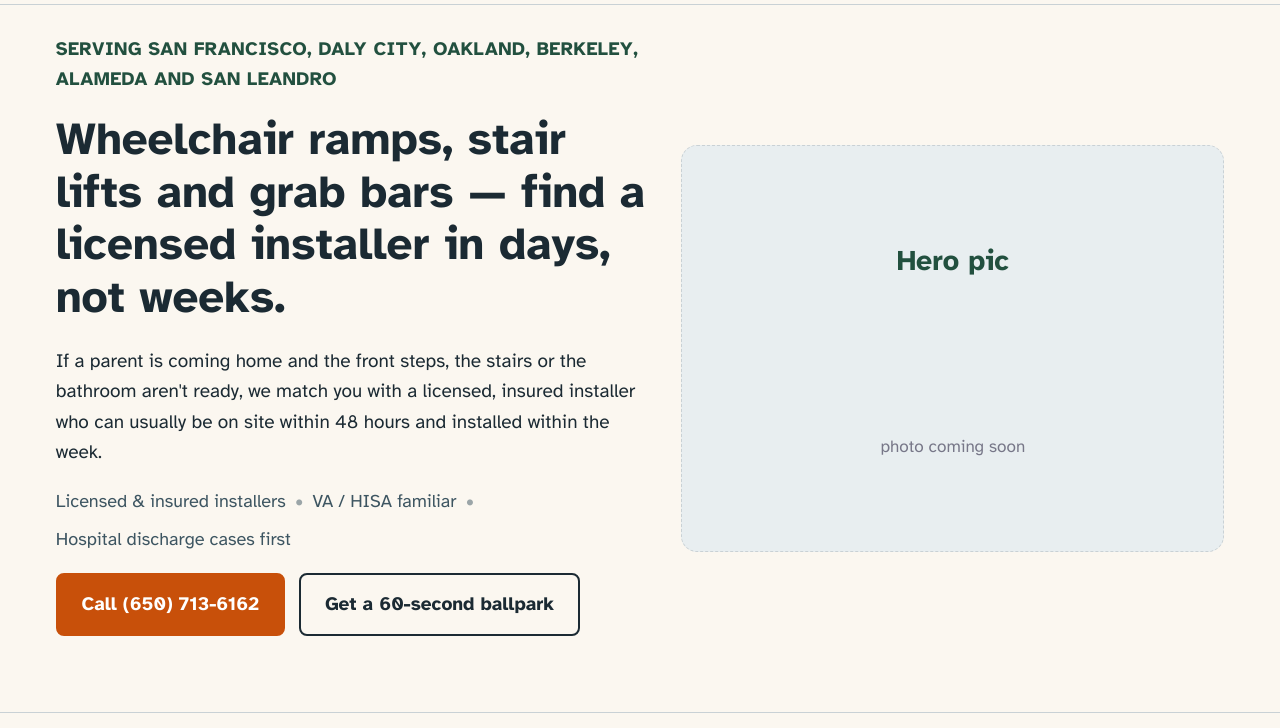
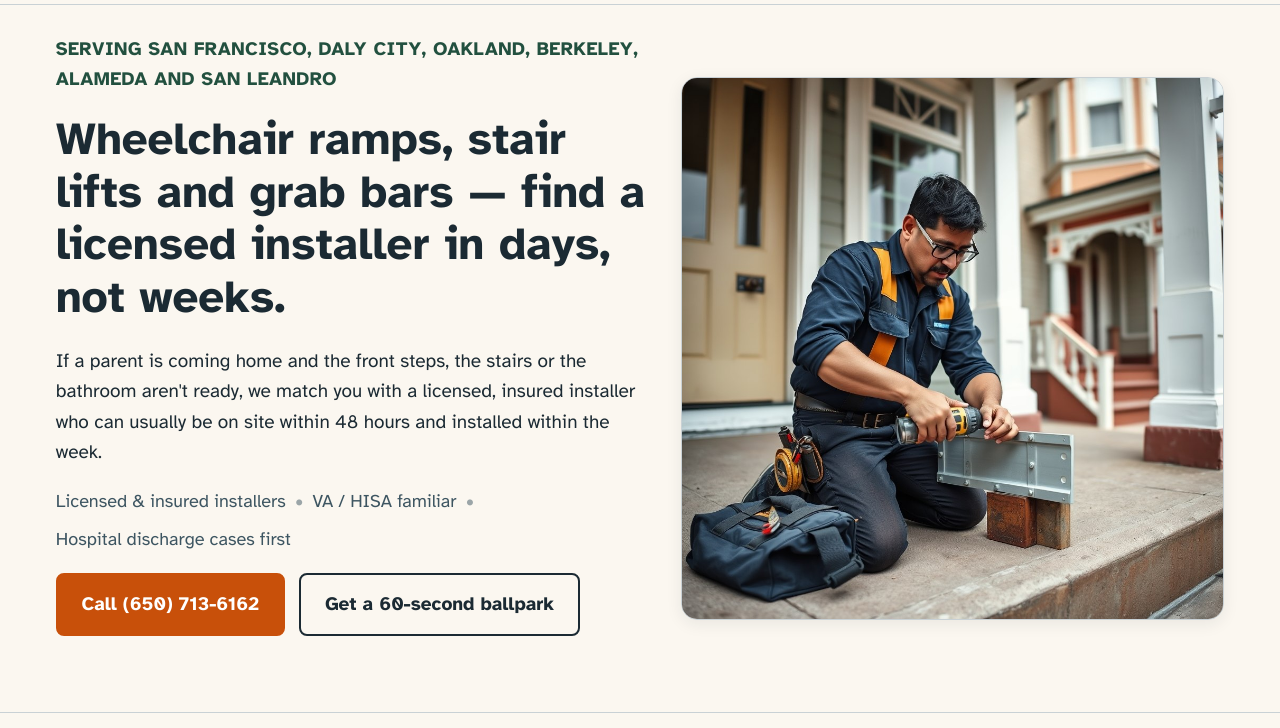
Before and after one commit to louisbohan/sf-accessibility-install, a plain HTML site: page landing-page/index.html in a window 1280 px wide. Shown: the part 72-800 px from the top of the page. Drawn offline with Linux system fonts and the light colour scheme.

Commit message:
add hero image + secondary image; swap placeholder

```diff
--- a/landing-page/index.html
+++ b/landing-page/index.html
@@ -41,10 +41,7 @@
     </div>
 
     <div class="hero-media">
-      <div class="hero-placeholder" role="img" aria-label="Hero photo coming soon">
-        <span>Hero pic</span>
-        <small>photo coming soon</small>
-      </div>
+      <img src="/images/hero.jpg" alt="Home accessibility installation">
     </div>
   </div>
 </section>
```
Also changed, not shown: landing-page/images/hero-2.jpg (added), landing-page/images/hero.jpg (added).
